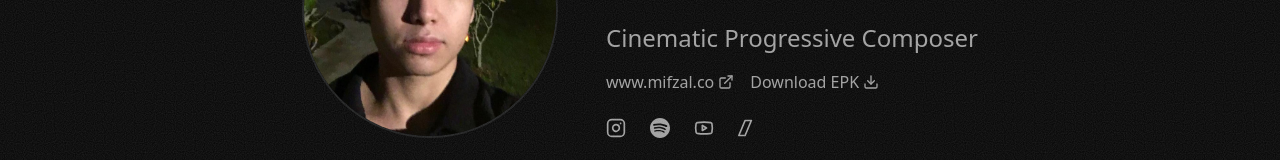
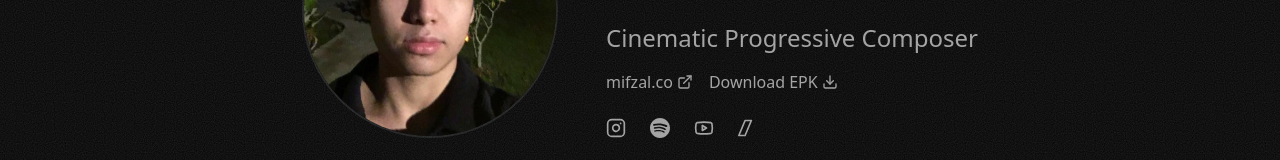
Before and after one commit to mifzalfauzi/mifzal-music-website, a Next.js app: page /epk in a window 1280 px wide. Shown: the part 182-342 px from the top of the page. Built offline with nearby package versions, Linux system fonts and the light colour scheme.

Commit message:
actual epk

```diff
--- a/src/app/epk/page.tsx
+++ b/src/app/epk/page.tsx
@@ -173,7 +173,7 @@ export default function EPK() {
                   rel="noopener noreferrer"
                   className="flex items-center space-x-1 text-muted-foreground hover:text-white/80 transition-colors"
                 >
-                  <span>www.mifzal.co</span>
+                  <span>mifzal.co</span>
                   <ExternalLink className="w-4 h-4" />
                 </a>
                 <PDFDownloadButton />
```
